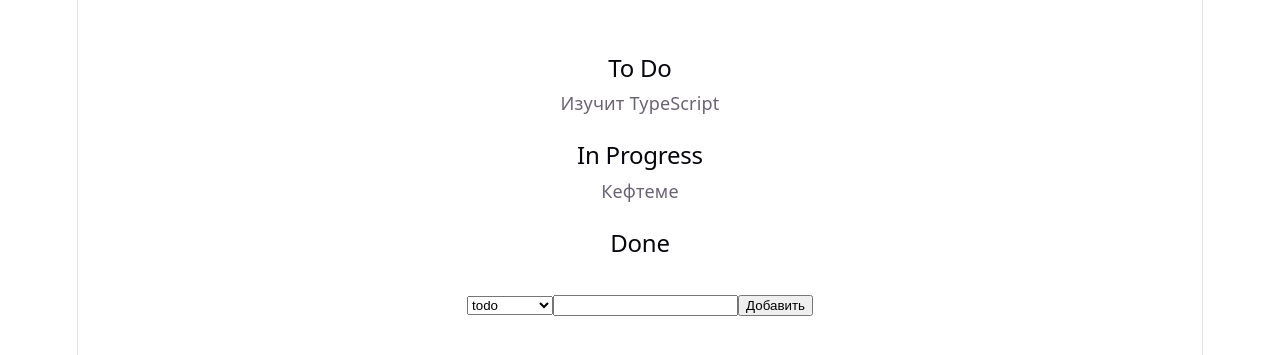
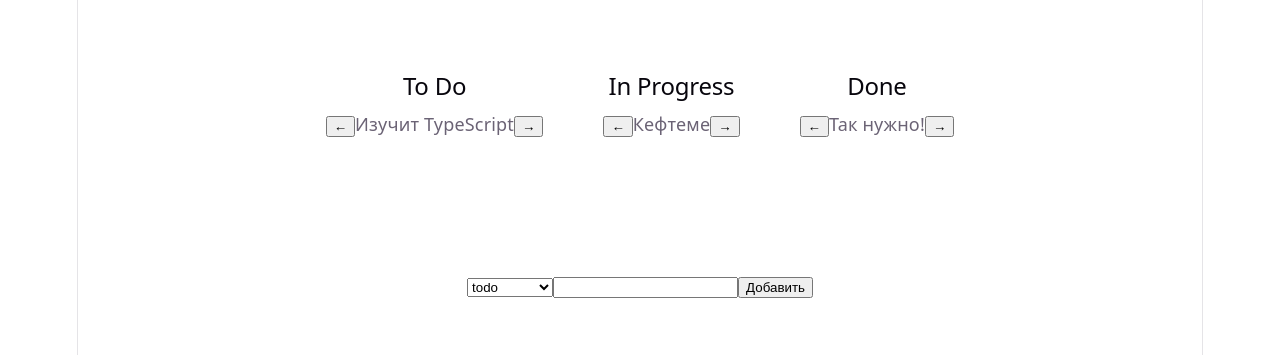
Before and after one commit to Nallbe/KanbanBoard, a React (Vite) app: page / in a window 1280 px wide. Shown: the part 215-570 px from the top of the page. Built offline with nearby package versions, Linux system fonts and the light colour scheme.

Commit message:
Add buttons for moving

```diff
--- a/src/App.tsx
+++ b/src/App.tsx
@@ -1,5 +1,5 @@
 import { useState } from 'react'
-import type { Task, TaskStatus } from './types/task';
+import type { Task, TaskStatus, MoveSide } from './types/task';
 
 import Column from './components/Column.tsx';
 import AddTaskForm from './components/AddTaskForm.tsx';
@@ -18,6 +18,11 @@ function App() {
       id: crypto.randomUUID(),
       title: 'Кефтеме',
       status: 'inProgress'
+    },
+    {
+      id: crypto.randomUUID(),
+      title: 'Так нужно!',
+      status: 'done'
     }
   ])
 
@@ -49,28 +54,78 @@ function App() {
     ]));
   }
 
+  function moveTask(id: string, side: MoveSide) {
+    if (side === 'forward') {
+      setTasks(prev => prev.map(task => {
+
+        if (task.id !== id) return task;
+
+        if (task.status === 'todo') {
+          return {
+            ...task,
+            status: 'inProgress'
+          };
+        }
+
+        if (task.status === 'inProgress') {
+          return {
+            ...task,
+            status: 'done'
+          }
+        }
+
+        return task
+      }))
+    }
+    if (side === 'back') {
+      setTasks(prev => prev.map(task => {
+
+        if (task.id !== id) return task;
+
+        if (task.status === 'inProgress') {
+          return {
+            ...task,
+            status: 'todo'
+          };
+        }
+
+        if (task.status === 'done') {
+          return {
+            ...task,
+            status: 'inProgress'
+          }
+        }
+
+        return task
+      }))
+    }
+
+
+  }
+
 
   return (
       <section id="center">
+        <div className="columns-wrapper">
           <Column
             tasks={todoTasks}
             title="To Do"
+            moveTask={moveTask}
           />
           <Column
             tasks={inProgressTasks}
             title="In Progress"
+            moveTask={moveTask}
           />
           <Column
             tasks={doneTasks}
             title="Done"
+            moveTask={moveTask}
           />
+        </div>
         <AddTaskForm
           addTask={addTask}
         />
-        {/* <form onSubmit={addTask}>
-          <input value={inputText} onChange={e => setInputText(e.target.value)}/>
-          <button>Добавить</button>
-        </form> */}
       </section>
   )
 }
--- a/src/components/Column.tsx
+++ b/src/components/Column.tsx
@@ -1,16 +1,18 @@
-import type { Task } from '../types/task.ts'
+import type { Task, MoveSide } from '../types/task.ts'
 import TaskCard from './TaskCard'
 
 type ColumnProps = {
   title: string;
   tasks: Task[];
+  moveTask : (id: string, side: MoveSide) => void;
 };
 
 function Column(props: ColumnProps) {
 
   const {
     title,
-    tasks
+    tasks,
+    moveTask
   } = props;
 
   return (
@@ -21,6 +23,7 @@ function Column(props: ColumnProps) {
           <TaskCard
             key={task.id}
             task={task}
+            moveTask={moveTask}
           />
       ))}
     </div>
--- a/src/components/TaskCard.tsx
+++ b/src/components/TaskCard.tsx
@@ -1,16 +1,28 @@
-import type { Task } from '../types/task'
+import type { Task, MoveSide } from '../types/task'
 
 type TaskCardProps = {
   task: Task;
+  moveTask: (id: string, side: MoveSide) => void;
 };
 
 function TaskCard(props: TaskCardProps ) {
 
-  const {task} = props
+  const {
+    task,
+    moveTask
+  } = props
 
   return (
-    <div>
+    <div className="task-card-column">
+      <button
+        onClick={() => moveTask(task.id, 'back')}>
+          ←
+      </button>
       {task.title}
+      <button
+        onClick={() => moveTask(task.id, 'forward')}>
+          →
+      </button>
     </div>
   )
 }
--- a/src/styles/App.css
+++ b/src/styles/App.css
@@ -15,6 +15,15 @@
     outline: 2px solid var(--accent);
     outline-offset: 2px;
   }
+}
+
+.columns-wrapper {
+  display: flex;
+  margin-bottom: 100px;
+}
+
+.task-card-column {
+  margin: 10px 30px 10px 30px;
 }
 
 .hero {
--- a/src/types/task.ts
+++ b/src/types/task.ts
@@ -2,6 +2,10 @@ export type TaskStatus =
   | 'todo'
   | 'inProgress'
   | 'done';
+
+export type MoveSide =
+  | 'forward'
+  | 'back'
 
 
 export interface Task {
```
Lines whose indentation alone changed are shown as unchanged.
